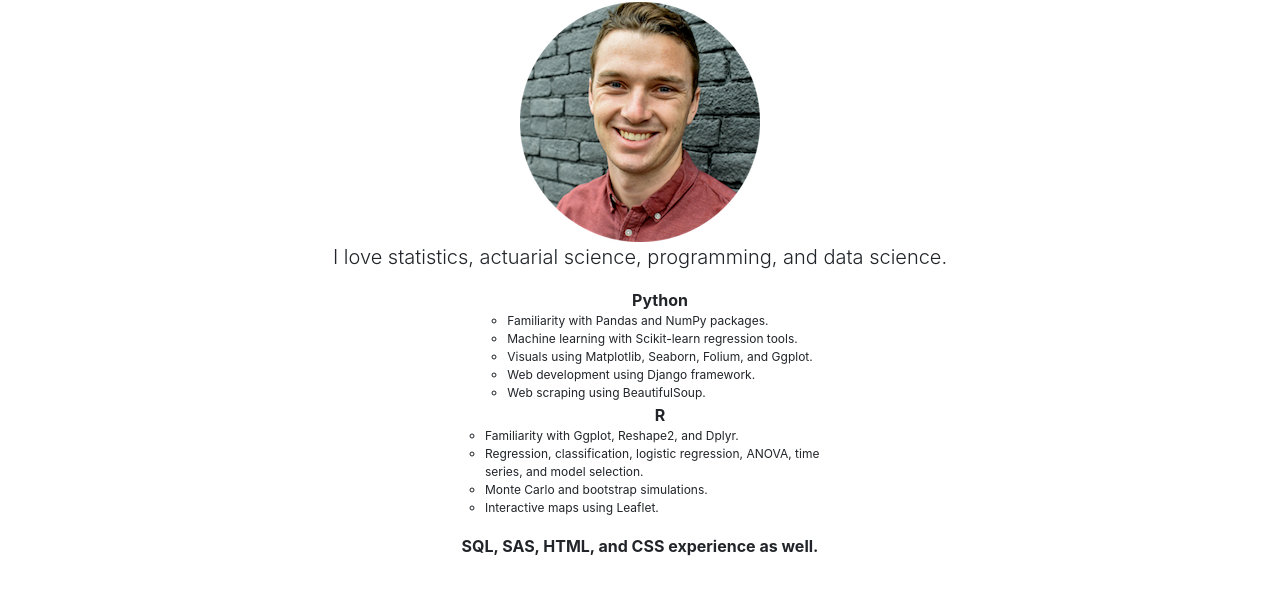
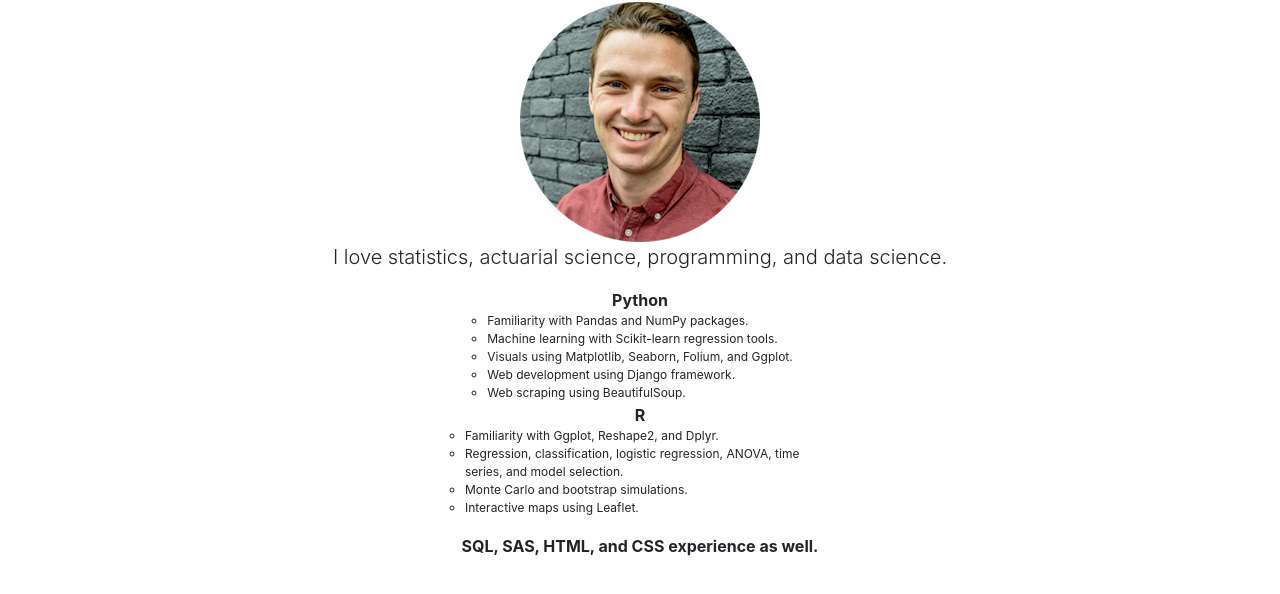
Before and after one commit to natefduncan/natefduncan.github.io, a website: page index.html in a window 1280 px wide. Shown: the part 158-752 px from the top of the page. Drawn offline with Linux system fonts and the light colour scheme.

Commit message:
final product

```diff
--- a/index.html
+++ b/index.html
@@ -57,7 +57,7 @@
           <h1 class="mt-5">Nathan Duncan</h1>
           <img src = "profile.png">
           <p class="lead"> I love statistics, actuarial science, programming, and data science.</p>
-          <ul class = "list_headers">
+          <ul class = "list_headers" style = "padding: 0;">
             <li style = "font-weight: bold;"> Python </li>
              <div class="list_size">
               <ul class="list-unstyled-indent text-left" >
```
